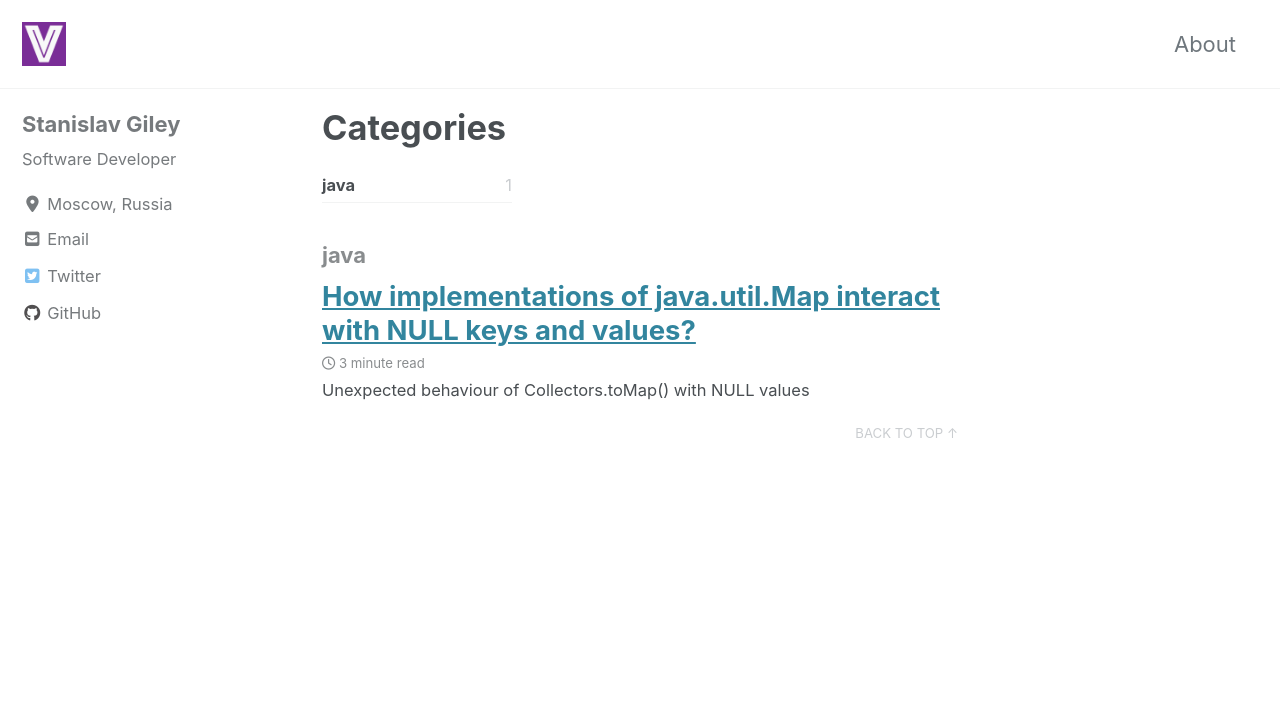
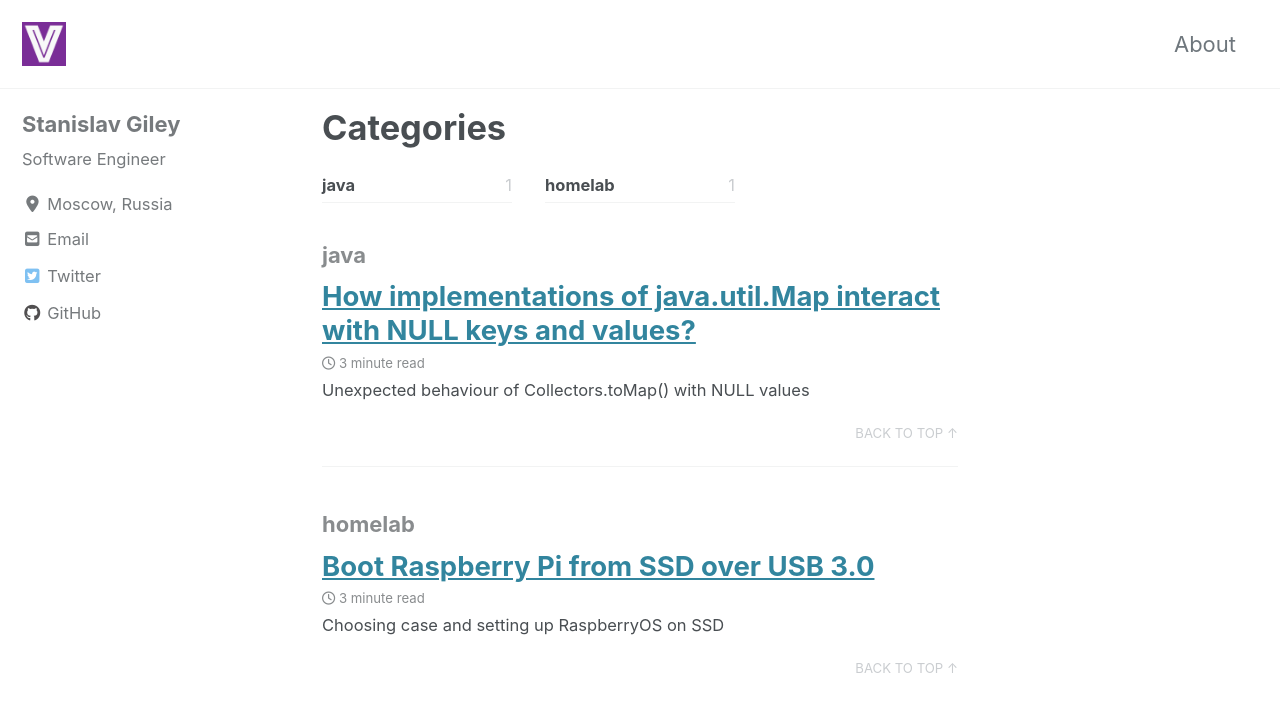
Before and after one commit to vergl/vergl.github.io, a Jekyll site: the page built from _pages/categories.md, in a window 1280 px wide and 900 px high. Shown: the top 712 px of the window. Built offline with Jekyll 4.4.1, drawn with Linux system fonts in a browser that asks for light colours; cached includes are drawn as plain includes; nearby versions of some CDN libraries; part of the change alters nothing that is shown.

Commit message:
2022-11-06 raspberry pi post

````diff
--- a/_config.yml
+++ b/_config.yml
@@ -109,7 +109,7 @@ analytics:
 author:
   name             : "Stanislav Giley"
   avatar           : # path of avatar image, e.g. "/assets/images/bio-photo.jpg"
-  bio              : "Software Developer"
+  bio              : "Software Engineer"
   location         : "Moscow, Russia"
   email            :
   links:
--- /dev/null
+++ b/_posts/2022-11-06-raspberry-pi-argon-one.md
@@ -0,0 +1,81 @@
+---
+title: "Boot Raspberry Pi from SSD over USB 3.0"
+date: 2022-11-06
+categories: homelab
+excerpt: "Choosing case and setting up RaspberryOS on SSD"
+---
+
+Many of you are already familiar with [Raspberry Pi](https://www.raspberrypi.org/) - a single-board computer that is a great gadget to play with if you want to get a deeper understanding of programming, network, and DevOps. Being originally released in February 2012, after 10 years of development it has become quite a powerful machine, capable of running heavy tasks such as [Home Assistant](https://www.home-assistant.io/installation/raspberrypi/), [Retro-game emulation](https://retropie.org.uk/) or even [host a single-node Kubernetes cluster](https://ubuntu.com/blog/single-node-kubernetes-on-raspberry-pi-microk8s-ubuntu).
+
+For me, the main concern about this microcomputer was its storage - SD cards are slow, unreliable, and prone to corrupting under high writes/reads. It is a great option when you need cheap storage which is not under a high load (for example, digital cameras or MP3 players), but for a server, you need something more robust.
+
+Fortunately, the current latest version of Raspberry Pi has USB 3.0 ports and its bootloader now officially supports [USB Boot](https://github.com/raspberrypi/usbboot) so we can boot OS right from the USB drive or SSD over USB 3.0.
+
+## Choosing USB Storage
+When I decided to make a USB-bootable Raspberry Pi I had some requirements in mind:
+- *Everything should be placed in a case* - I didn't want to have any dongle to connect to Pi for storage
+- *SSD instead of just USB flash drive*
+- *It should have GPIO easy to access*
+- *The case should be able to cool both Raspberry and SSD*
+
+After some research, I chose [Argon One M.2 Case](https://www.argon40.com/products/argon-one-m-2-case-for-raspberry-pi-4) which I ordered from AliExpress with a 128Gb SSD and got in a week.
+
+![Argon One M.2 Case](/images/2022-11-06/argon-one-m2.jpg)
+
+It's quite expensive, but it has some advantages over other cases such as an extension card with full-sized HDMI ports, metal body that is good in terms of cooling, has programmable IR receiver and fan, and more.
+
+## Setting Up USB Boot
+
+### Install RaspberryOS on SD card
+First of all, we need to install Pi-Imager on our PC. Choose the right version for your OS [here](https://www.raspberrypi.com/software/).
+
+There are a lot of cool guides on how to install Raspberry Pi OS on your SD card, so you can choose whichever you want. For example, [this one](https://www.instructables.com/How-to-Install-RASPBERRY-PI-OS-on-MicroSD-Card-Usi/) seems alright. I would only suggest you download and install the version with UI (not *Lite* version) because we will need to use its *SD Card Copier* utility later on.
+<p>
+I also highly recommend configuring your user/password in the wizard for easier setup in the next steps.
+</p>{: .notice--info}
+
+### Configure Bootloader
+After OS installation let's connect to our Pi through ssh (your user or domain/IP address may be different, you can configure it on installation):
+```
+> ssh pi@raspberrypi.local
+```
+
+First, we need to make sure that your OS and packages are up to date. Let's first update the packages:
+```
+> sudo apt update && sudo apt upgrade
+```
+
+And now we can update the OS itself:
+```
+> sudo apt full-upgrade
+```
+
+When our software is updated we can go to configuration and setup the boot config:
+```
+> sudo raspi-config
+```
+
+In this menu, we choose *Advanced Options -> Boot Order -> USB Boot*:
+![Step one](/images/2022-11-06/boot-config-1.png)
+![Step two](/images/2022-11-06/boot-config-2.png)
+![Step three](/images/2022-11-06/boot-config-3.png)
+
+Now you can save and reboot your Raspberry Pi. On the next boot, it will try to do it from USB, and if it's not available, from the SD card.
+
+### Install Raspberry Pi OS on SSD
+The last step is to move OS and all the data from the SD card to our SSD. There are different ways to do so, but the easiest one is to connect to Raspberry Pi through VNC and use *SD Card Copier* utility.
+
+First, we need to enable the VNC server on our Raspberry and we are going to use *sudo raspi-config* again.
+![Step one](/images/2022-11-06/vnc-config-1.png)
+![Step two](/images/2022-11-06/vnc-config-2.png)
+![Step three](/images/2022-11-06/vnc-config-3.png)
+
+Now let's install the VNC client on your PC. You can choose whatever you want, VNC Viewer or TigerVNC will be a reasonable choice depending on your PC operating system.
+
+Connect to your Raspberry Pi with the help of VNC Client and choose *SD Card Copier*, choose *Copy From Device* and *Copy To Device*, and press *Start*.
+![Step one](/images/2022-11-06/sd-card-copier-1.png)
+![Step two](/images/2022-11-06/sd-card-copier-2.png)
+
+And now we're done! Let's reboot your computer one more time, now you can even eject the SD card from its slot to be sure that your Raspberry is booting from SSD.
+
+Enjoy a more stable computer and operating system!
````
Also changed, not shown: images/2022-11-06/boot-config-1.png (added), images/2022-11-06/boot-config-2.png (added), images/2022-11-06/boot-config-3.png (added), images/2022-11-06/sd-card-copier-1.png (added), images/2022-11-06/sd-card-copier-2.png (added), images/2022-11-06/vnc-config-1.png (added), images/2022-11-06/vnc-config-2.png (added), images/2022-11-06/vnc-config-3.png (added), 1 other file.
